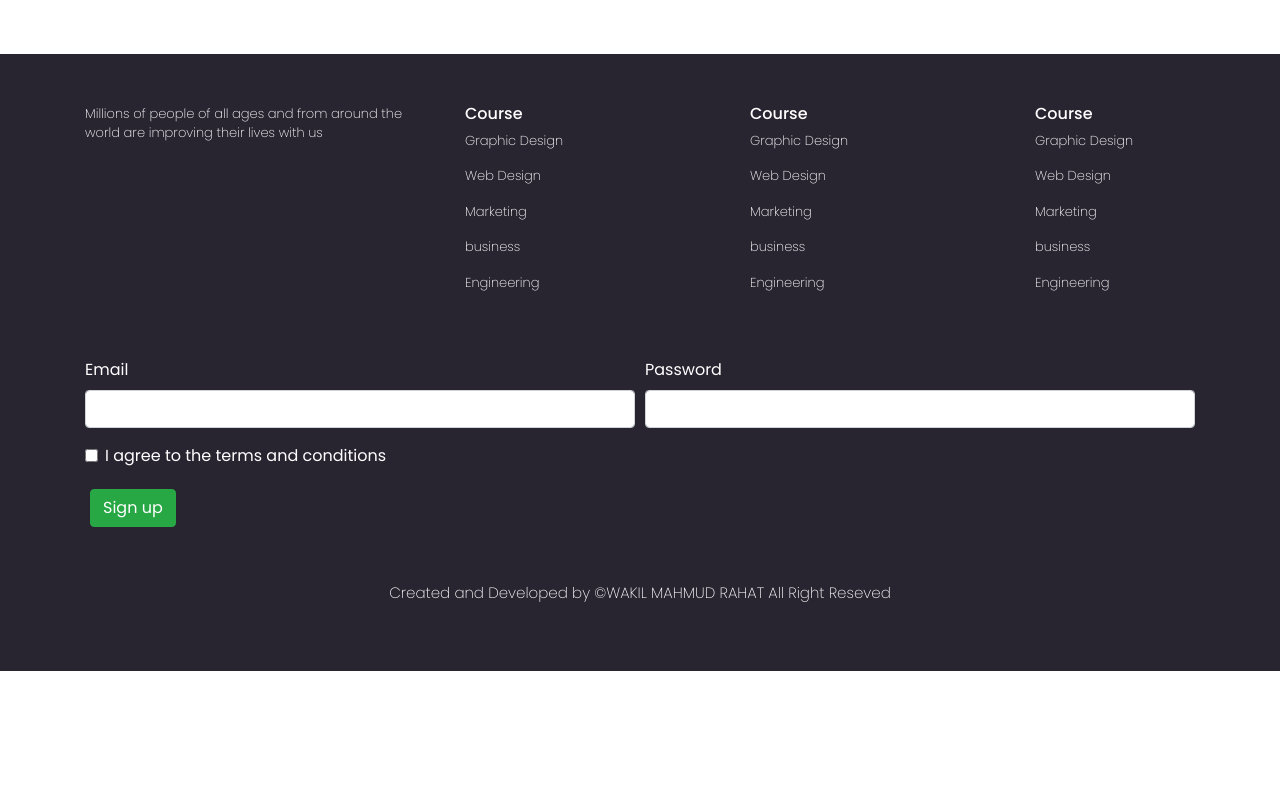
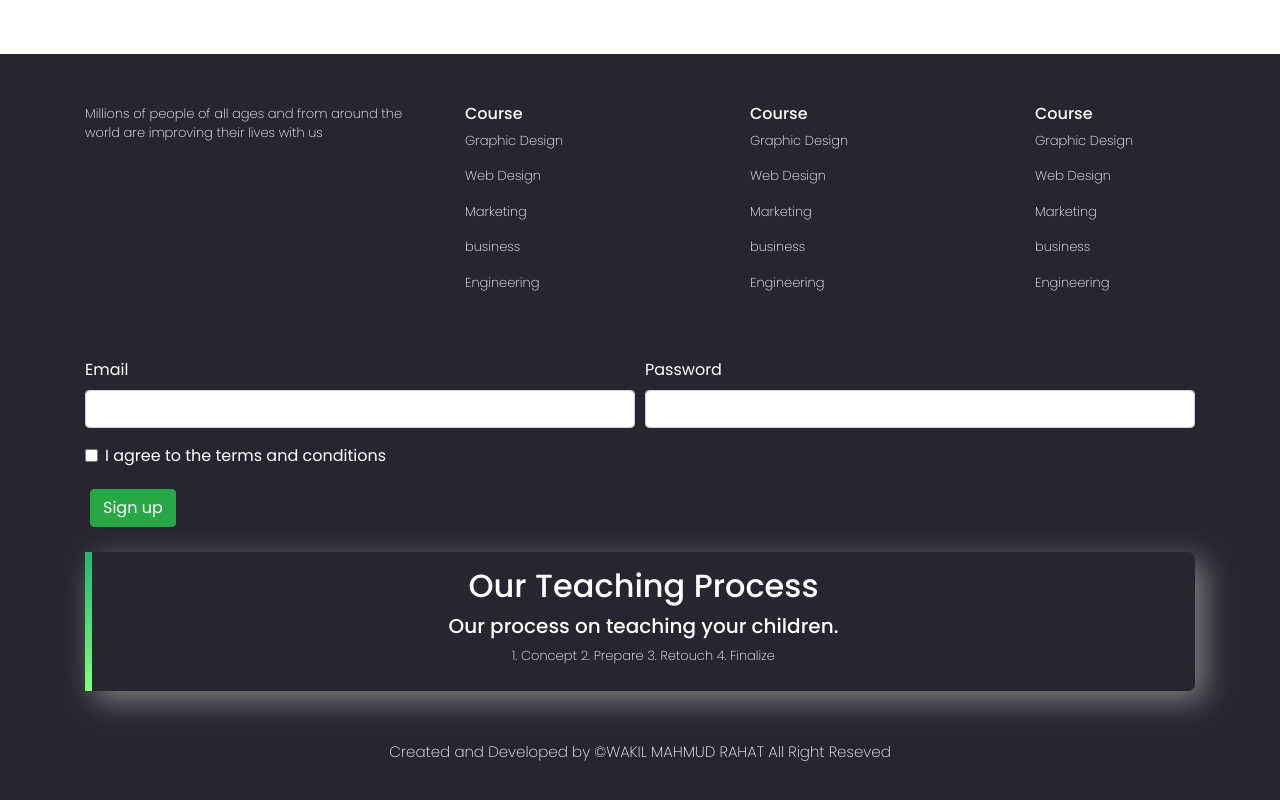
Before and after one commit to rahat2005/PH-6-E-School, a plain HTML site: page index.html in a window 1280 px wide. Shown: the part 2086-2886 px from the top of the page. Before the commit the page ends 2757 px from the top, so only its background shows below. Drawn offline with nearby package versions, Linux system fonts and the light colour scheme.

Commit message:
10th edit

```diff
--- a/index.html
+++ b/index.html
@@ -243,6 +243,13 @@
             </div>
             <button type="submit" class="btn btn-success">Sign up</button>
           </form>
+          <div id="notfull">
+          <div id="full1" class="hola2">
+            <h2 class="touch2">Our Teaching Process</h2>
+            <h5 class="touch">Our process on teaching your children.</h5>
+            <p class="touch1">1. Concept 2. Prepare 3. Retouch 4. Finalize</p>
+          </div>
+        </div>
           <p class="d-flex justify-content-center align-items-baseline copyright-text">Created and Developed by &#169;WAKIL MAHMUD RAHAT All Right Reseved</p>
         </div>
       </footer>
--- a/style.css
+++ b/style.css
@@ -97,3 +97,20 @@ button{
 .hola1{
     padding-top: 50px;
 }
+.hola2{
+    padding-top: 15px;
+    padding-bottom: 10px;
+    box-shadow: 9px 9px 30px gray;
+    border-radius: 7px;
+    height: 35%;
+
+}
+#full1{
+    border-left: 7px solid;
+    border-image: linear-gradient(180deg,  #21B573, #85FF7D);
+    border-image-slice: 1;
+    text-align: center;
+}
+#notfull{
+    padding-top: 20px;
+}
```
